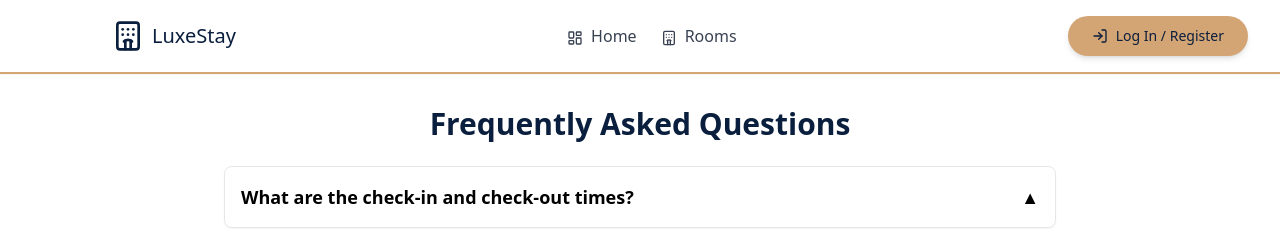
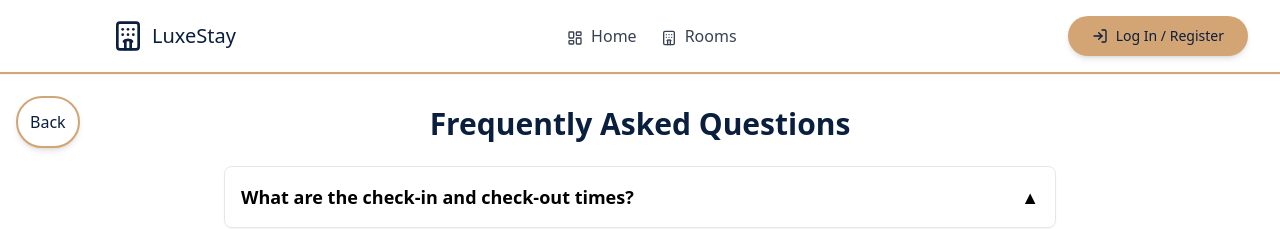
Before and after one commit to Eduard-K-A/webdev-finals-frontend, a React (Vite) app: page /faqs in a window 1280 px wide. Shown: the top 229 px of the page. Built offline with nearby package versions, Linux system fonts and the light colour scheme; no server answers.

Commit message:
feat(FAQ): add back button

```diff
--- a/src/pages/PoliciesAndSupport/FAQ.tsx
+++ b/src/pages/PoliciesAndSupport/FAQ.tsx
@@ -1,6 +1,9 @@
 import React, { useState } from "react";
+import { useNavigate } from "react-router-dom";
 
 const FAQ: React.FC = () => {
+  const navigate = useNavigate();
+
   const faqs = [
     { q: "What are the check-in and check-out times?", a: "Check-in starts at 2:00 PM, and check-out is by 12:00 PM. Early check-in or late check-out may be available upon request, subject to availability." },
     { q: "Do you offer free Wi-Fi?", a: "Yes! Complimentary high-speed Wi-Fi is available throughout the hotel, including rooms and common areas." },
@@ -19,6 +22,15 @@ const FAQ: React.FC = () => {
   };
 
   return (
+    <div className="relative">
+
+      <button
+        onClick={() => navigate("/")}
+        className="fixed top-4 left-4 bg-white border-2 border-[#d4a574] text-[#0a1e3d] hover:bg-[#d4a574] hover:text-white rounded-full p-3 shadow-md transition-colors duration-200 z-50 mt-20"
+      >
+        Back
+      </button>
+
       <div className="max-w-4xl mx-auto p-8">
         <h2 className="text-3xl font-bold mb-6 text-center text-[var(--color-brand-navy)]">
           Frequently Asked Questions
@@ -57,6 +69,7 @@ const FAQ: React.FC = () => {
           })}
         </div>
       </div>
+    </div>
   );
 };
 
```
Lines whose indentation alone changed are shown as unchanged.
